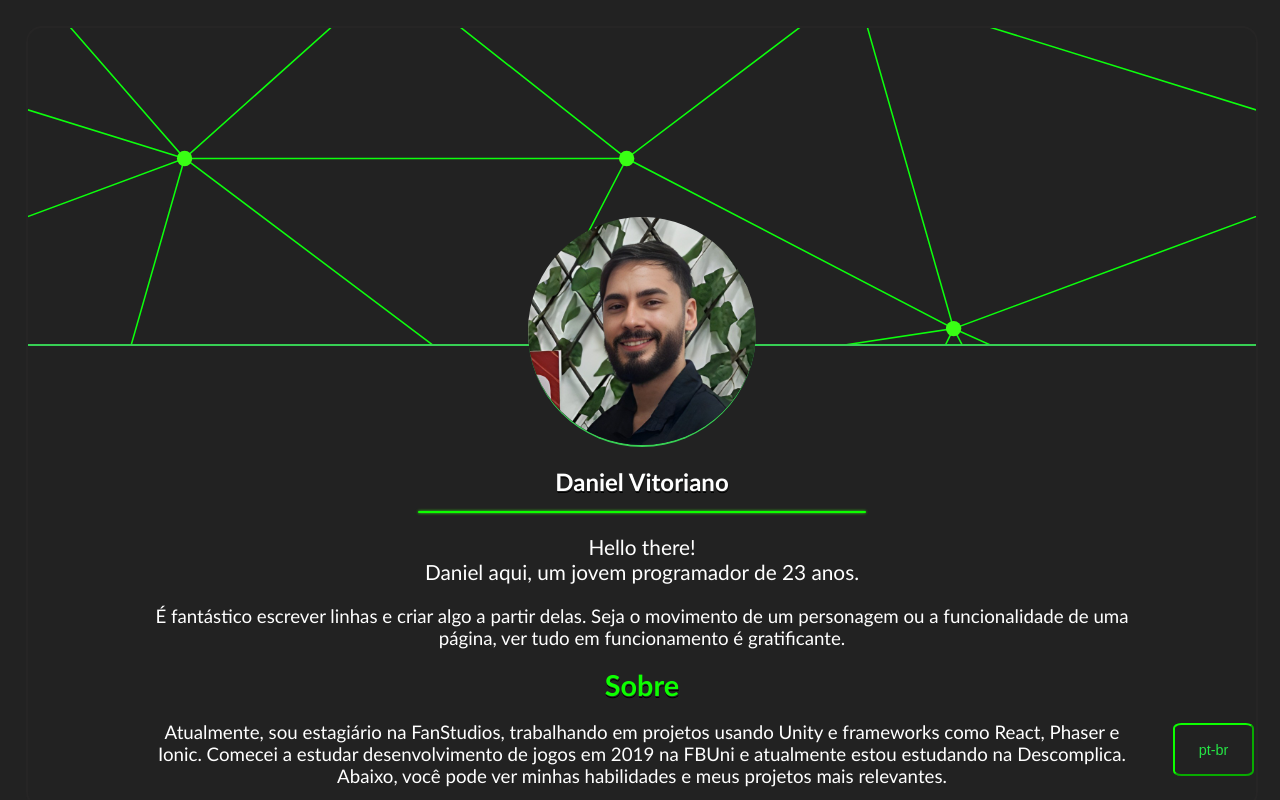
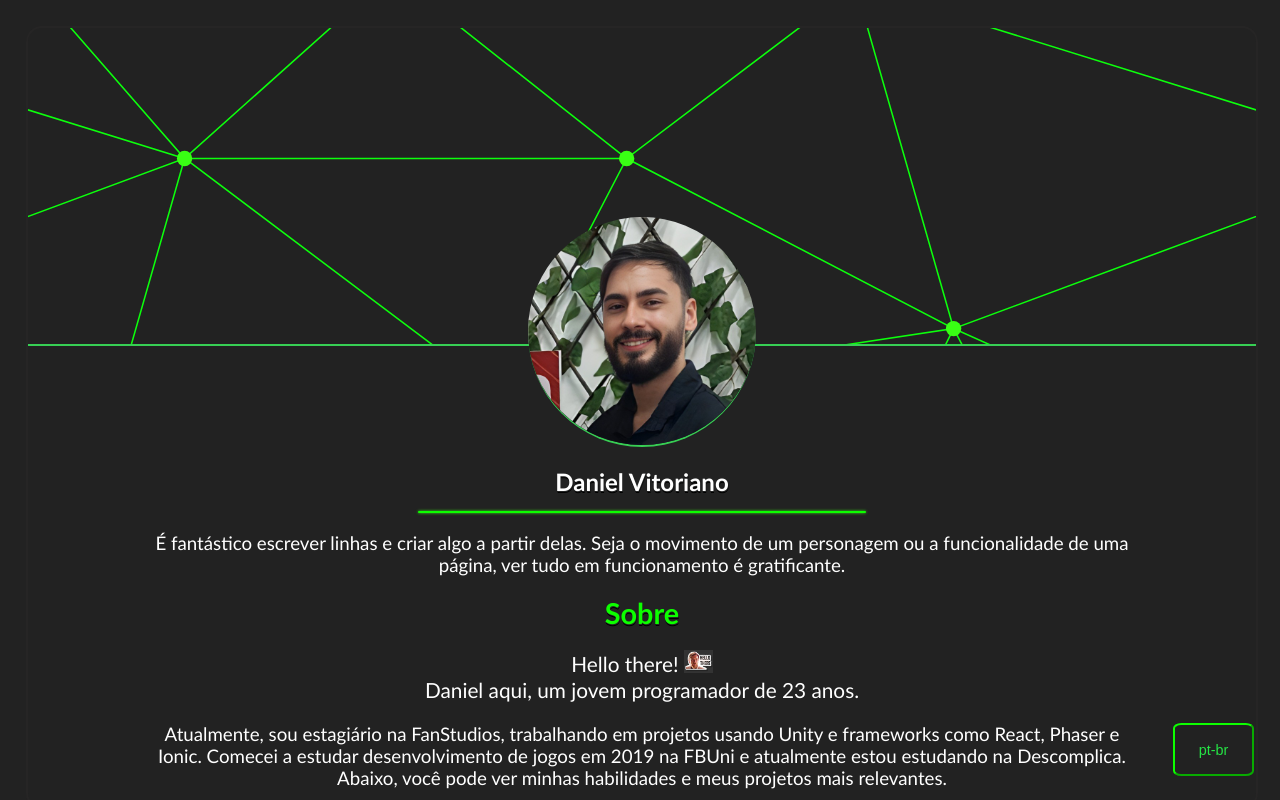
Before and after one commit to DanielVitoriano/Portfolio, a React (Create React App) app: page / in a window 1280 px wide. Shown: the top 800 px of the page. Built offline with nearby package versions, Linux system fonts and the light colour scheme.

Commit message:
Add imagem do obiwan e trocado texto -sobre- de lugar

```diff
--- a/src/App.jsx
+++ b/src/App.jsx
@@ -17,6 +17,7 @@ import imagemUnity from "./Assets/images/unity3d_30t70u3b.jpg";
 import imagemLia from "./Assets/images/lia.jpeg";
 import imagemGodot from "./Assets/images/godot.jpeg";
 import imageFbuni from "./Assets/images/centro-universitario-farias-brito_logo.png";
+import imageBiao from "./Assets/images/biao.webp";
 
 function App() {
   const [anos, setAnos] = useState();
@@ -59,6 +60,10 @@ function App() {
       case "en":
         setSelectedLanguage("pt-br");
         break;
+
+      default:
+        setSelectedLanguage("pt-br");
+        break;
     }
   }
 
@@ -76,14 +81,14 @@ function App() {
 
         <div id="descricao-de-perfil">
             <div id="bar"></div>
-            <p className="texto_descricao_de_perfil">
-                Hello there!<br></br>
-               {textsJson[selectedLanguage].texto_descricao_de_perfil.replace("%idade%", anos)}
-            </p>
             <p className='texto_descricao_de_perfil secundaria'>
             {textsJson[selectedLanguage].texto_descricao_de_perfil_secundaria}
             </p>
             <h1>{textsJson[selectedLanguage].sobre}</h1>
+            <p className="texto_descricao_de_perfil">
+                Hello there! <img alt='Obiwan Kenobi' src={imageBiao} style={{width: "calc(1vw + 1vh + 8px)", margin: "0%"}}></img><br></br>
+               {textsJson[selectedLanguage].texto_descricao_de_perfil.replace("%idade%", anos)}
+            </p>
             <p className="texto_descricao_de_perfil secundaria">
                {textsJson[selectedLanguage].descricao_sobre}
             </p>
```
Also changed, not shown: src/Assets/images/biao.webp (added), 8 other files (tests, documents, lock files or other folders).
